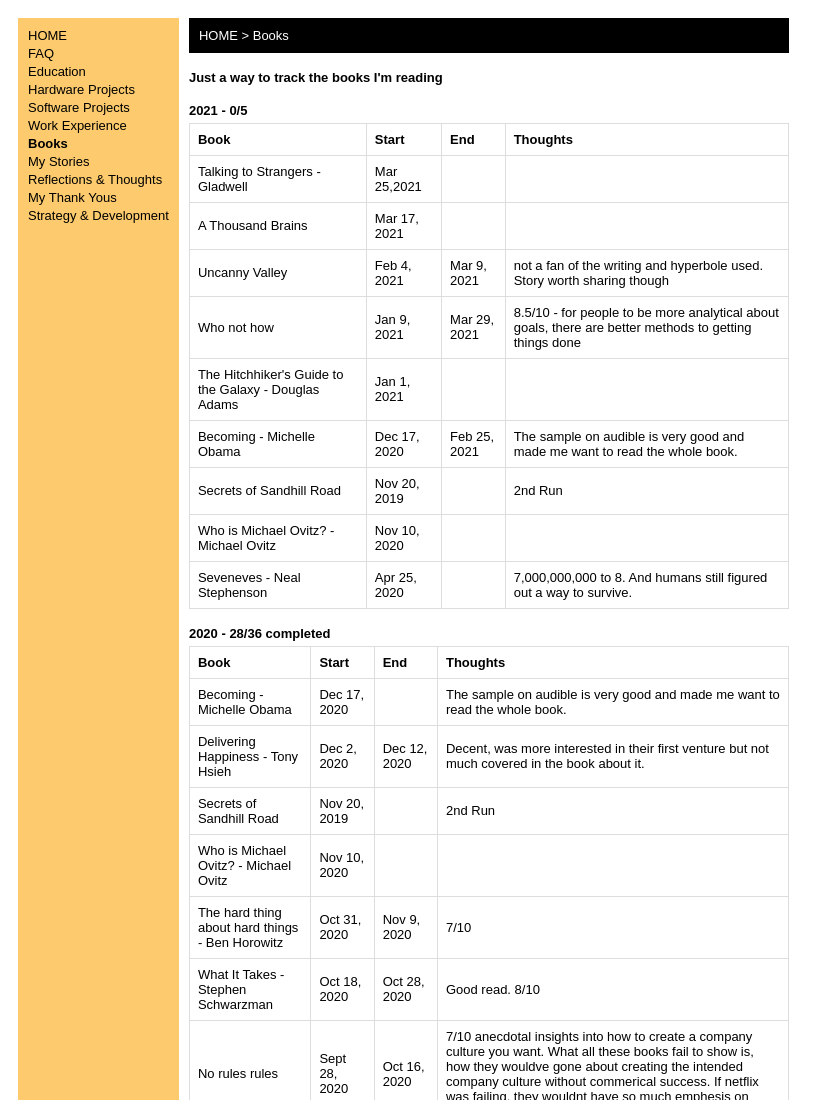
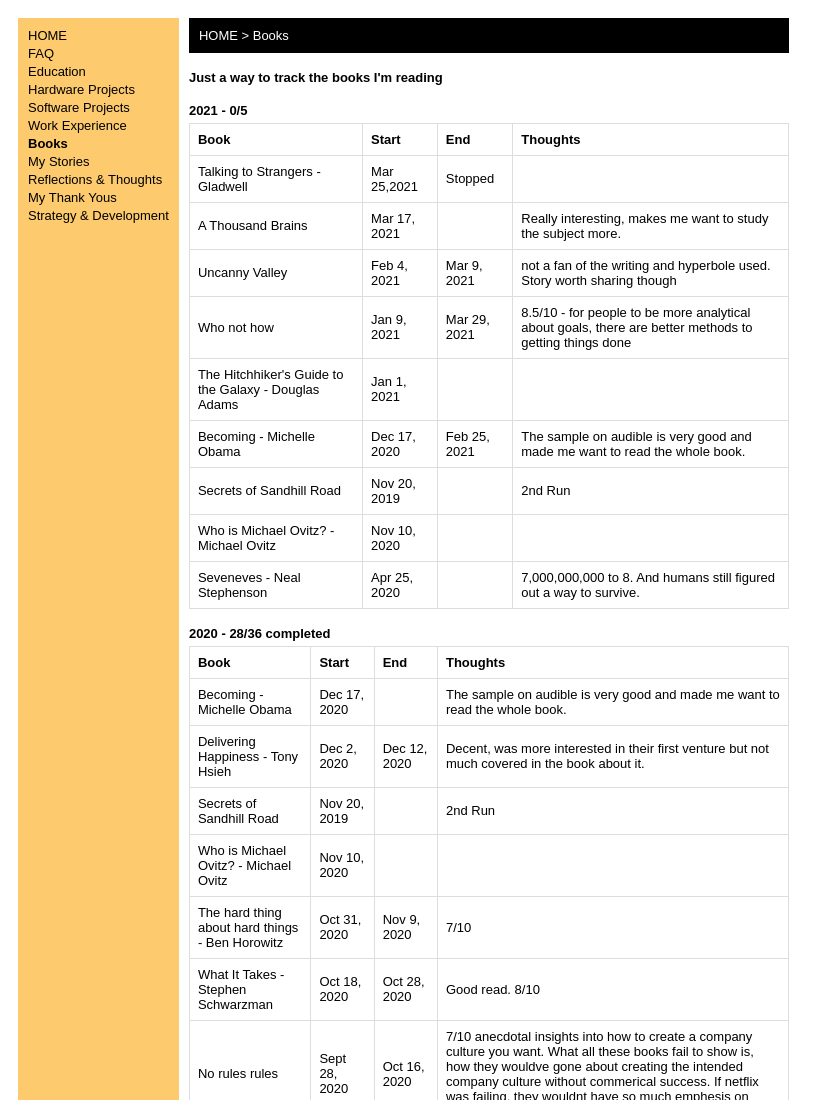
Before and after one commit to aditpatel14/AditPatelPortfolio, a plain HTML site: page pages/books.html in a window 1280 px wide. Shown: the top 1100 px of the page, without its empty margins (0-834 px from the left). Drawn offline with Linux system fonts and the light colour scheme.

Commit message:
portfolio update

```diff
--- a/pages/books.html
+++ b/pages/books.html
@@ -51,14 +51,16 @@
             <tr>
               <td>Talking to Strangers - Gladwell</td>
               <td>Mar 25,2021</td>
-              <td></td>
+              <td>Stopped</td>
               <td></td>
             </tr>
             <tr>
               <td>A Thousand Brains</td>
               <td>Mar 17, 2021</td>
               <td></td>
-              <td></td>
+              <td>
+                Really interesting, makes me want to study the subject more.
+              </td>
             </tr>
             <tr>
               <td>Uncanny Valley</td>
```
